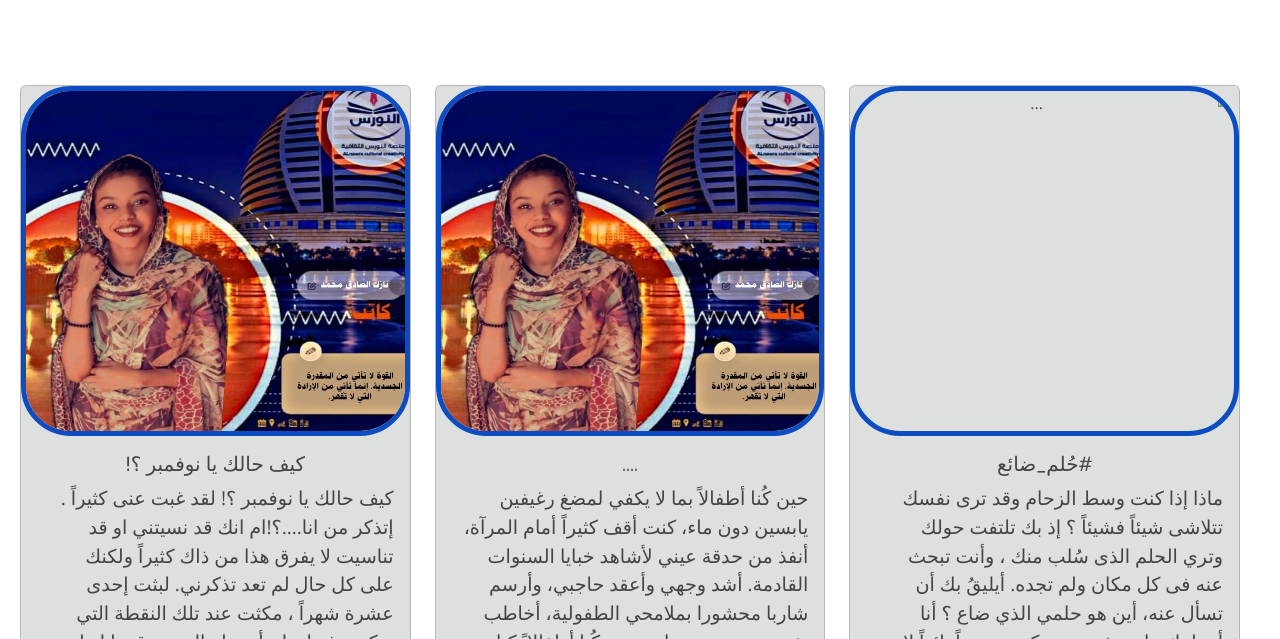
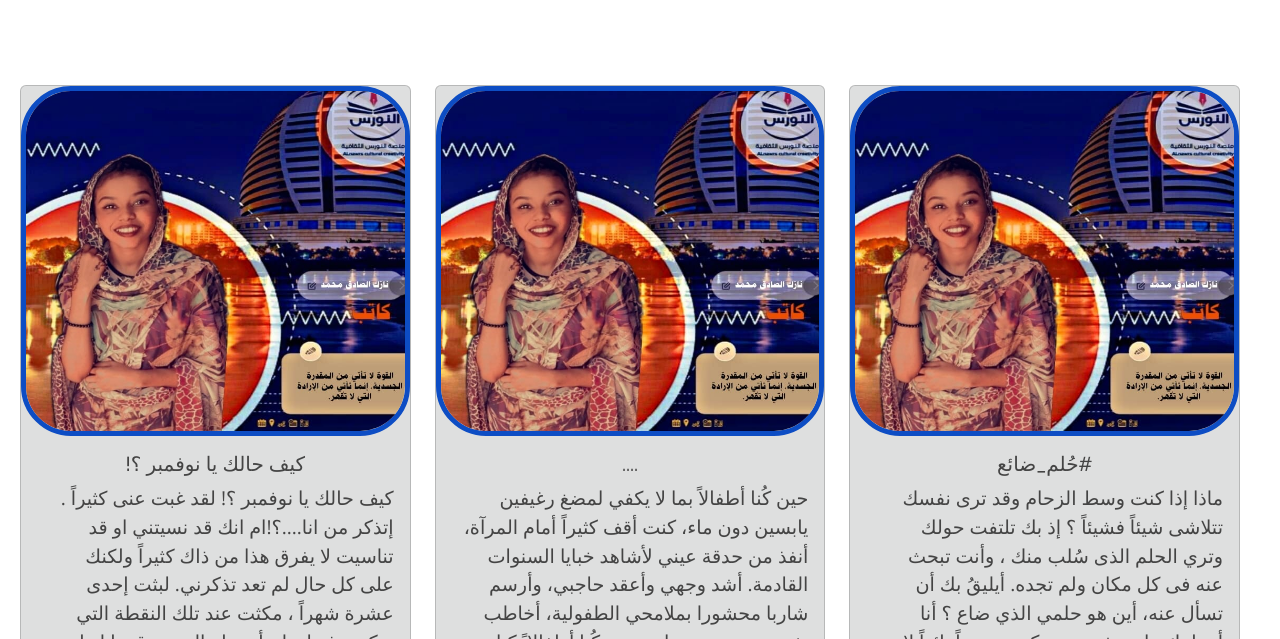
Before and after one commit to atifcoder1992/nazik, a plain HTML site: page text.html in a window 1280 px wide. Shown: the part 161-800 px from the top of the page. Drawn offline with nearby package versions, Linux system fonts and the light colour scheme.

Commit message:
Update text.html

```diff
--- a/text.html
+++ b/text.html
@@ -78,7 +78,7 @@
     <div class="row row-cols-1 row-cols-md-3 g-4">
       <div class="col">
         <div class="card h-100">
-          <img src="imgs/.jpg" class="card-img-top" alt="...">
+          <img src="imgs/na.jpg" class="card-img-top" alt="...">
           <div class="card-body">
             <h5 class="card-title">#حُلم_ضائع</h5>
             <p class="card-text">ماذا إذا كنت وسط الزحام وقد ترى نفسك تتلاشى شيئاً فشيئاً ؟
```
